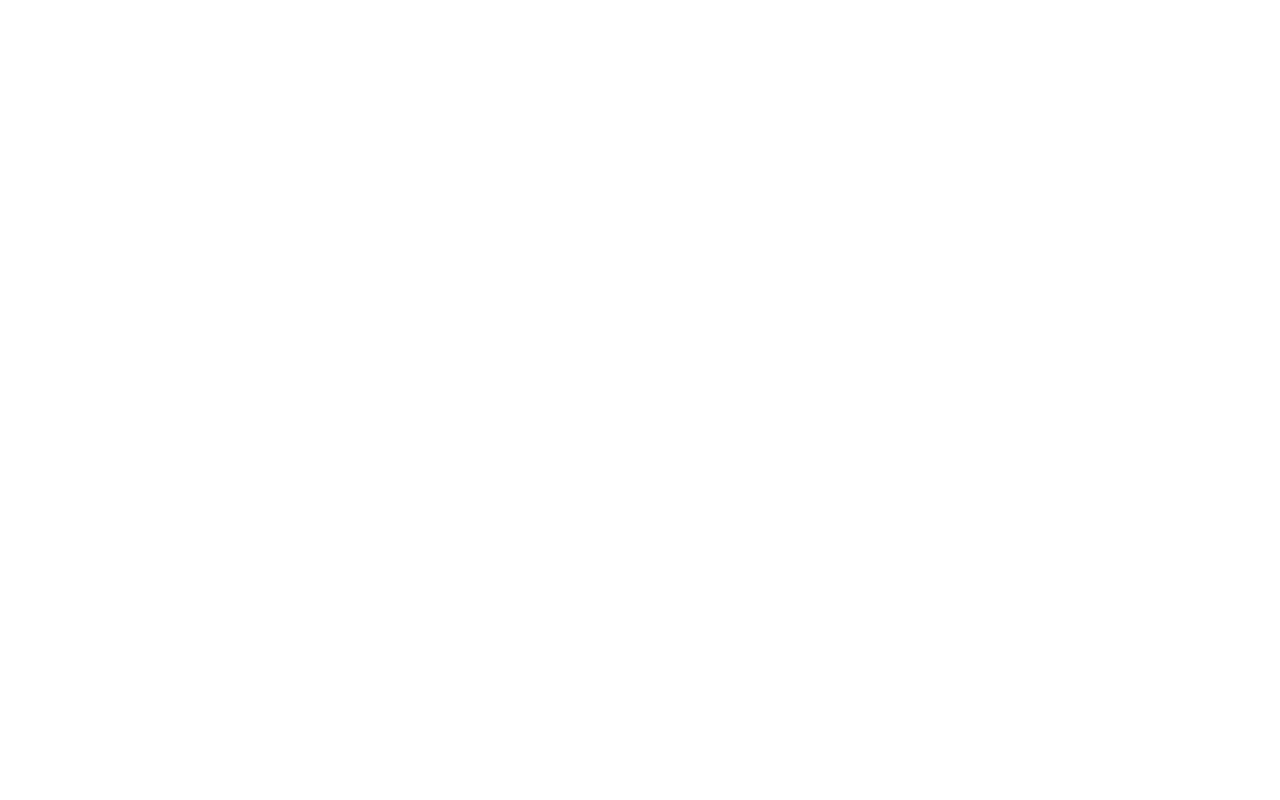
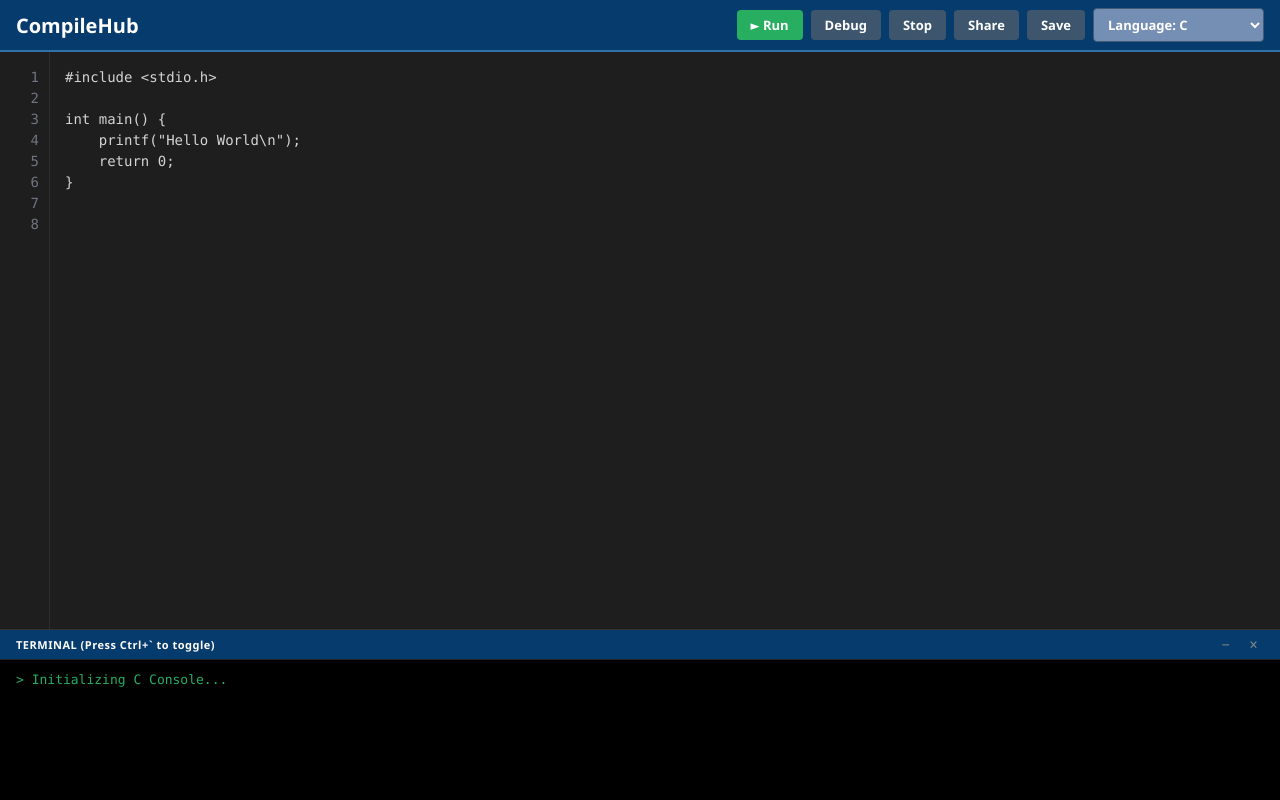
Before and after one commit to shahida314/CompileHub, a plain HTML site: page frontened/c_ui.html in a window 1280 px wide. Drawn offline with Linux system fonts and the light colour scheme.

Commit message:
feat(frontend): refine main landing page routing and setup C interface files

```diff
--- a/frontened/c_script.js
+++ b/frontened/c_script.js
@@ -0,0 +1,84 @@
+// Default Starter Code for C
+const defaultCCode = `#include <stdio.h>\n\nint main() {\n    printf("Hello World\\n");\n    return 0;\n}`;
+
+document.addEventListener('DOMContentLoaded', () => {
+    const languageSelect = document.getElementById('languageSelect');
+    const codeArea = document.getElementById('codeArea');
+    const lineNumbers = document.getElementById('lineNumbers');
+    const runBtn = document.getElementById('runBtn');
+    const consoleOutput = document.getElementById('consoleOutput');
+
+    const consoleWrapper = document.getElementById('consoleWrapper');
+    const toggleTerminalBtn = document.getElementById('toggleTerminalBtn');
+    const closeTerminalBtn = document.getElementById('closeTerminalBtn');
+
+    // Render Backend API Endpoint for C
+    const C_BACKEND_URL = 'http://localhost:5000/api/compile/c';
+
+    // Default Initialization
+    codeArea.value = defaultCCode;
+    updateLineNumbers();
+
+    // Line Number Update Logic
+    function updateLineNumbers() {
+        const lines = codeArea.value.split('\n').length;
+        let lineHTML = '';
+        for (let i = 1; i <= Math.max(lines, 8); i++) {
+            lineHTML += i + '<br>';
+        }
+        lineNumbers.innerHTML = lineHTML;
+    }
+
+    // Scroll Sync
+    codeArea.addEventListener('scroll', () => {
+        lineNumbers.scrollTop = codeArea.scrollTop;
+    });
+
+    // Language Navigation Handler
+    languageSelect.addEventListener('change', () => {
+        const selected = languageSelect.value;
+        if (selected === 'cpp') window.location.href = 'cpp_ui.html';
+        else if (selected === 'java') window.location.href = 'java_ui.html';
+        else if (selected === 'python') window.location.href = 'python_ui.html';
+    });
+
+    // Run C Code Logic
+    runBtn.addEventListener('click', async () => {
+        consoleWrapper.classList.remove('hidden', 'collapsed');
+        consoleOutput.style.color = '#27ae60';
+        consoleOutput.innerHTML = `&gt; Compiling and executing C code...<br>&gt; `;
+
+        try {
+            const response = await fetch(C_BACKEND_URL, {
+                method: 'POST',
+                headers: { 'Content-Type': 'application/json' },
+                body: JSON.stringify({ code: codeArea.value })
+            });
+
+            const result = await response.json();
+
+            if (result.output) {
+                consoleOutput.innerHTML = `&gt; Output:<br>${result.output}`;
+            } else if (result.error) {
+                consoleOutput.style.color = '#e74c3c';
+                consoleOutput.innerHTML = `&gt; Error:<br>${result.error}`;
+            }
+        } catch (error) {
+            consoleOutput.style.color = '#e74c3c';
+            consoleOutput.innerHTML = `&gt; Connection Error: Unable to reach C Compiler backend.<br>${error.message}`;
+        }
+    });
+
+    // Controls
+    document.addEventListener('keydown', (e) => {
+        if (e.ctrlKey && e.key === '`') {
+            e.preventDefault();
+            consoleWrapper.classList.toggle('hidden');
+            consoleWrapper.classList.remove('collapsed');
+        }
+    });
+
+    toggleTerminalBtn.addEventListener('click', () => consoleWrapper.classList.toggle('collapsed'));
+    closeTerminalBtn.addEventListener('click', () => consoleWrapper.classList.add('hidden'));
+    codeArea.addEventListener('input', updateLineNumbers);
+});
--- a/frontened/c_style.css
+++ b/frontened/c_style.css
@@ -0,0 +1,177 @@
+* {
+    box-sizing: border-box;
+    margin: 0;
+    padding: 0;
+    font-family: 'Segoe UI', Tahoma, Geneva, Verdana, sans-serif;
+}
+
+body {
+    background-color: #1a1a1a;
+    color: #fff;
+    display: flex;
+    flex-direction: column;
+    height: 100vh;
+    overflow: hidden;
+}
+
+/* Header Styling (Main style.css Theme) */
+.top-bar {
+    background-color: #063c6d;
+    display: flex;
+    justify-content: space-between;
+    align-items: center;
+    padding: 8px 16px;
+    border-bottom: 2px solid #3370a9;
+}
+
+.brand-title {
+    font-size: 20px;
+    font-weight: 700;
+    color: #ffffff;
+}
+
+.header-controls {
+    display: flex;
+    align-items: center;
+    gap: 8px;
+}
+
+.btn {
+    background-color: #3d566e;
+    color: #ffffff;
+    border: none;
+    padding: 6px 14px;
+    font-size: 13px;
+    font-weight: 600;
+    border-radius: 4px;
+    cursor: pointer;
+    transition: background 0.2s ease;
+}
+
+.btn:hover {
+    background-color: #527397;
+}
+
+.btn-run {
+    background-color: #27ae60;
+}
+
+.btn-run:hover {
+    background-color: #2ecc71;
+}
+
+.lang-select {
+    background-color: #758eb4;
+    color: #ffffff;
+    border: 1px solid #415b76;
+    padding: 6px 10px;
+    font-size: 13px;
+    font-weight: 600;
+    border-radius: 4px;
+    cursor: pointer;
+    outline: none;
+}
+
+.lang-select:hover {
+    background-color: #3d566e;
+}
+
+/* Editor Container */
+.editor-container {
+    display: flex;
+    flex: 1;
+    background-color: #1e1e1e;
+    overflow: hidden;
+}
+
+.line-numbers {
+    width: 50px;
+    background-color: #1e1e1e;
+    color: #6e7681;
+    text-align: right;
+    padding: 15px 10px 15px 0;
+    font-family: 'Consolas', 'Courier New', monospace;
+    font-size: 14px;
+    line-height: 1.5;
+    user-select: none;
+    border-right: 1px solid #2d2d2d;
+    overflow: hidden;
+}
+
+.code-area {
+    flex: 1;
+    background-color: #1e1e1e;
+    color: #d4d4d4;
+    border: none;
+    padding: 15px;
+    font-family: 'Consolas', 'Courier New', monospace;
+    font-size: 14px;
+    line-height: 1.5;
+    resize: none;
+    outline: none;
+    white-space: pre;
+    tab-size: 4;
+}
+
+/* Terminal Styling */
+.console-wrapper {
+    background-color: #000000;
+    border-top: 1px solid #333;
+    display: flex;
+    flex-direction: column;
+    transition: all 0.2s ease;
+}
+
+.console-header {
+    background-color: #063c6d;
+    padding: 4px 16px;
+    display: flex;
+    justify-content: space-between;
+    align-items: center;
+    border-bottom: 1px solid #252525;
+}
+
+.console-title {
+    font-size: 11px;
+    font-weight: 700;
+    color: #fefbfb;
+    letter-spacing: 0.5px;
+}
+
+.console-actions {
+    display: flex;
+    gap: 8px;
+}
+
+.console-btn {
+    background: none;
+    border: none;
+    color: #888;
+    cursor: pointer;
+    font-size: 12px;
+    padding: 2px 6px;
+    border-radius: 3px;
+}
+
+.console-btn:hover {
+    background-color: #333;
+    color: #fff;
+}
+
+.console-container {
+    color: #27ae60;
+    padding: 12px 16px;
+    font-family: 'Consolas', 'Courier New', monospace;
+    font-size: 13px;
+    height: 140px;
+    overflow-y: auto;
+    white-space: pre-wrap;
+}
+
+.console-wrapper.collapsed .console-container {
+    display: none;
+}
+
+.console-wrapper.hidden {
+    display: none;
+}
--- a/frontened/c_ui.html
+++ b/frontened/c_ui.html
@@ -0,0 +1,58 @@
+<!DOCTYPE html>
+<html lang="en">
+
+<head>
+    <meta charset="UTF-8">
+    <meta name="viewport" content="width=device-width, initial-scale=1.0">
+    <title>CompileHub - C IDE</title>
+    <link rel="stylesheet" href="c_style.css">
+</head>
+
+<body>
+
+    <!-- Top Navigation Header -->
+    <header class="top-bar">
+        <div class="brand">
+            <span class="brand-title">CompileHub</span>
+        </div>
+
+        <!-- Actions -->
+        <div class="header-controls">
+            <button class="btn btn-run" id="runBtn">► Run</button>
+            <button class="btn" id="debugBtn">Debug</button>
+            <button class="btn" id="stopBtn">Stop</button>
+            <button class="btn" id="shareBtn">Share</button>
+            <button class="btn" id="saveBtn">Save</button>
+
+            <!-- Language Selector -->
+            <select id="languageSelect" class="lang-select">
+                <option value="c" selected>Language: C</option>
+                <option value="cpp">Language: C++</option>
+                <option value="java">Language: Java</option>
+                <option value="python">Language: Python 3</option>
+            </select>
+        </div>
+    </header>
+
+    <!-- Main Code Editor Section -->
+    <main class="editor-container">
+        <div class="line-numbers" id="lineNumbers"></div>
+        <textarea id="codeArea" class="code-area" spellcheck="false"></textarea>
+    </main>
+
+    <!-- Terminal -->
+    <footer class="console-wrapper" id="consoleWrapper">
+        <div class="console-header">
+            <span class="console-title">TERMINAL (Press Ctrl+` to toggle)</span>
+            <div class="console-actions">
+                <button class="console-btn" id="toggleTerminalBtn" title="Minimize/Maximize">─</button>
+                <button class="console-btn" id="closeTerminalBtn" title="Close Panel">✕</button>
+            </div>
+        </div>
+        <div class="console-container" id="consoleOutput">&gt; Initializing C Console...</div>
+    </footer>
+
+    <script src="c_script.js"></script>
+</body>
+
+</html>
```
Also changed, not shown: frontened/index.html (+6 -4 lines), frontened/script.js (+18 -50 lines).
